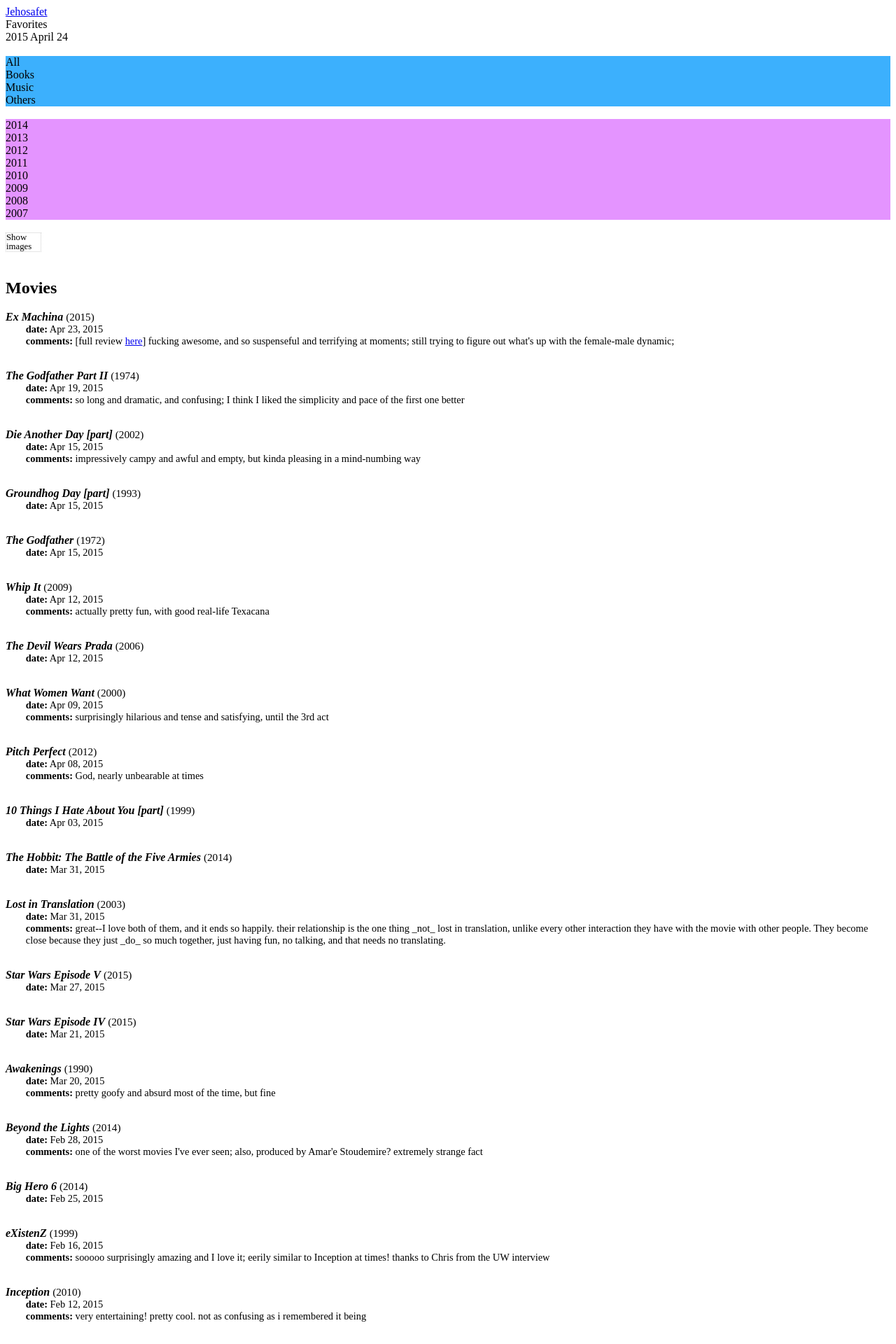
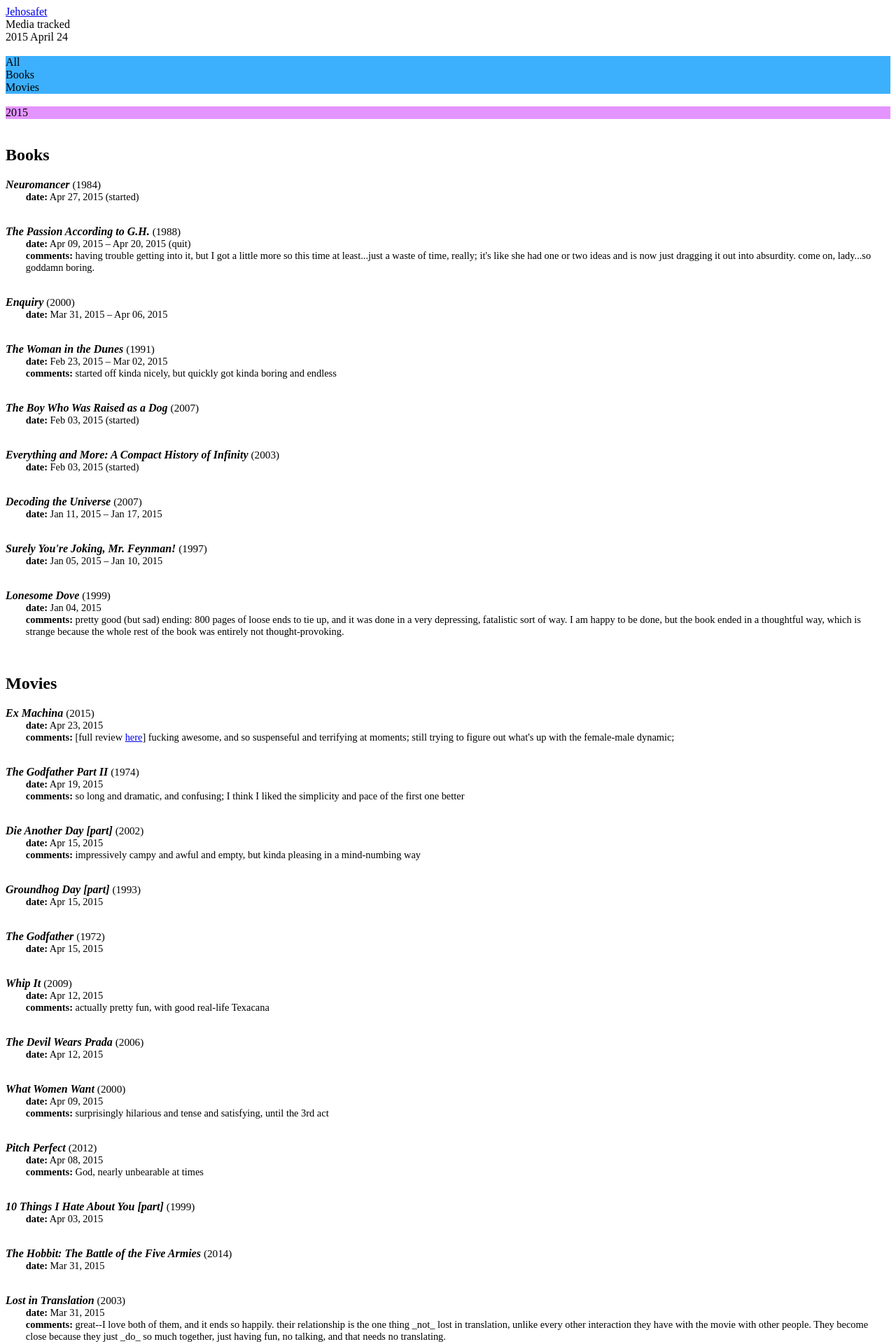
Before and after one commit to mobeets/mobeets.github.io, a Jekyll site: the page built from _posts/2015-04-24-media-tracked.html, in a window 1280 px wide. Shown: the top 1920 px of the page at 70% size. Built offline with Jekyll 4.4.1, drawn with Linux system fonts in a browser that asks for light colours; nearby versions of some CDN libraries; some web fonts are replaced; some of the changed text lies outside the part shown.

Commit message:
refactoring favorites-lists and other js to handle media-tracking page as well

```diff
--- /dev/null
+++ b/_data/tracked_books.yml
@@ -0,0 +1,179 @@
+-   action: Read
+    action_key: R
+    api_source: goodreads
+    api_title: Lonesome Dove
+    author_short: McMurtry
+    authors: Larry McMurtry
+    description: 'pretty good (but sad) ending: 800 pages of loose ends to tie up,
+        and it was done in a very depressing, fatalistic sort of way. I am happy to
+        be done, but the book ended in a thoughtful way, which is strange because
+        the whole rest of the book was entirely not thought-provoking.'
+    end_dt: 2015-01-04 00:00:00
+    location: Rob House
+    quit: false
+    review: ''
+    source: ''
+    start_dt: null
+    subaction: ''
+    subaction_key: '2'
+    subject: McMurtry's Lonesome Dove
+    title: Lonesome Dove
+    url: http://www.goodreads.com/book/show/256008.Lonesome_Dove
+    year: 1999
+-   action: Read
+    action_key: R
+    api_source: goodreads
+    api_title: 'Surely You''re Joking, Mr. Feynman!: Adventures of a Curious Character'
+    author_short: Feynman
+    authors: Richard P. Feynman
+    description: ''
+    end_dt: 2015-01-10 00:00:00
+    location: ''
+    quit: false
+    review: ''
+    source: ''
+    start_dt: 2015-01-05 00:00:00
+    subaction: ''
+    subaction_key: '2'
+    subject: Feynman's "Surely You're Joking, Mr. Feynman!"
+    title: Surely You're Joking, Mr. Feynman!
+    url: http://www.goodreads.com/book/show/5544.Surely_You_re_Joking_Mr_Feynman_
+    year: 1997
+-   action: Read
+    action_key: R
+    api_source: goodreads
+    api_title: 'Decoding the Universe: How the New Science of Information Is Explaining
+        Everything in the Cosmos, from Our Brains to Black Holes'
+    author_short: Seife
+    authors: Charles Seife
+    description: ''
+    end_dt: 2015-01-17 00:00:00
+    location: ''
+    quit: false
+    review: ''
+    source: ''
+    start_dt: 2015-01-11 00:00:00
+    subaction: ''
+    subaction_key: '2'
+    subject: Seife's Decoding the Universe
+    title: Decoding the Universe
+    url: http://www.goodreads.com/book/show/116623.Decoding_the_Universe
+    year: 2007
+-   action: Read
+    action_key: R
+    api_source: goodreads
+    api_title: 'Everything and More: A Compact History of Infinity'
+    author_short: Wallace
+    authors: David Foster Wallace
+    description: ''
+    end_dt: null
+    location: ''
+    quit: false
+    review: ''
+    source: ''
+    start_dt: 2015-02-03 00:00:00
+    subaction: ''
+    subaction_key: '1'
+    subject: 'Wallace''s Everything and More: A Compact History of Infinity'
+    title: 'Everything and More: A Compact History of Infinity'
+    url: http://www.goodreads.com/book/show/821914.Everything_and_More
+    year: 2003
+-   action: Read
+    action_key: R
+    api_source: goodreads
+    api_title: 'The Boy Who Was Raised as a Dog: And Other Stories from a Child Psychiatrist''s
+        Notebook--What Traumatized Children Can Teach Us About Loss, Love, and Healing'
+    author_short: Perry
+    authors: Bruce D. Perry, Maia Szalavitz
+    description: ''
+    end_dt: null
+    location: ''
+    quit: false
+    review: ''
+    source: ''
+    start_dt: 2015-02-03 00:00:00
+    subaction: ''
+    subaction_key: '1'
+    subject: Perry's The Boy Who Was Raised as a Dog
+    title: The Boy Who Was Raised as a Dog
+    url: http://www.goodreads.com/book/show/129909.The_Boy_Who_Was_Raised_as_a_Dog
+    year: 2007
+-   action: Read
+    action_key: R
+    api_source: goodreads
+    api_title: The Woman in the Dunes
+    author_short: Abe
+    authors: "K\u014Db\u014D Abe, E. Dale Saunders"
+    description: started off kinda nicely, but quickly got kinda boring and endless
+    end_dt: 2015-03-02 00:00:00
+    location: Rob House
+    quit: false
+    review: ''
+    source: ''
+    start_dt: 2015-02-23 00:00:00
+    subaction: ''
+    subaction_key: '2'
+    subject: Abe's "The Woman in the Dunes"
+    title: The Woman in the Dunes
+    url: http://www.goodreads.com/book/show/9998.The_Woman_in_the_Dunes
+    year: 1991
+-   action: Read
+    action_key: R
+    api_source: goodreads
+    api_title: Enquiry
+    author_short: Francis
+    authors: Dick Francis
+    description: ''
+    end_dt: 2015-04-06 00:00:00
+    location: American Airlines
+    quit: false
+    review: ''
+    source: ''
+    start_dt: 2015-03-31 00:00:00
+    subaction: ''
+    subaction_key: '2'
+    subject: Francis's Enquiry
+    title: Enquiry
+    url: http://www.goodreads.com/book/show/8558.Enquiry
+    year: 2000
+-   action: Read
+    action_key: R
+    api_source: goodreads
+    api_title: The Passion According to G.H.
+    author_short: Lispector
+    authors: Clarice Lispector, Ronald W. Sousa
+    description: having trouble getting into it, but I got a little more so this time
+        at least...just a waste of time, really; it's like she had one or two ideas
+        and is now just dragging it out into absurdity. come on, lady...so goddamn
+        boring.
+    end_dt: 2015-04-20 00:00:00
+    location: ''
+    quit: true
+    review: ''
+    source: ''
+    start_dt: 2015-04-09 00:00:00
+    subaction: ''
+    subaction_key: Q
+    subject: Lispector's The Passion According to G.H.
+    title: The Passion According to G.H.
+    url: http://www.goodreads.com/book/show/153426.The_Passion_According_to_G_H_
+    year: 1988
+-   action: Read
+    action_key: R
+    api_source: goodreads
+    api_title: 'Neuromancer (Sprawl, #1)'
+    author_short: Gibson
+    authors: William Gibson
+    description: ''
+    end_dt: null
+    location: Rob House
+    quit: false
+    review: ''
+    source: ''
+    start_dt: 2015-04-27 00:00:00
+    subaction: ''
+    subaction_key: .
+    subject: Gibson's "Neuromancer"
+    title: Neuromancer
+    url: http://www.goodreads.com/book/show/22328.Neuromancer
+    year: 1984
--- a/_posts/2015-04-24-media-tracked.html
+++ b/_posts/2015-04-24-media-tracked.html
@@ -1,21 +1,22 @@
 ---
 layout: post
-title: Favorites
+title: Media tracked
 category: listed
-css: favorites
-css2: media-tracked
+css: media-tracked
+js: favorites-lists
+js2: media-tracked
 ---
 {% include JB/setup %}
 
 <div id="list">
     <br>
     <div class="btn-menu">
-        <div class="btn btn-list" data-list="all">All</div>
-        <div class="btn btn-list" data-list="books">Books</div>
-        <div class="btn btn-list" data-list="music">Music</div>
-        <div class="btn btn-list" data-list="misc">Others</div>
+        <div class="btn btn-list" data-list="tracked-all">All</div>
+        <div class="btn btn-list" data-list="tracked-books">Books</div>
+        <div class="btn btn-list" data-list="tracked-movies">Movies</div>
     </div><br>
     <div class="btn-menu">
+        <div class="btn btn-year" data-year="2015">2015</div>
         <div class="btn btn-year" data-year="2014">2014</div>
         <div class="btn btn-year" data-year="2013">2013</div>
         <div class="btn btn-year" data-year="2012">2012</div>
@@ -25,18 +26,14 @@ css2: media-tracked
         <div class="btn btn-year" data-year="2008">2008</div>
         <div class="btn btn-year" data-year="2007">2007</div>
     </div><br>
-    <div class="btn-menu">
-        <div class="btn btn-img" data-toggle="">Show images</div>
-    </div><br>
 {% assign key = 'tracked_' %}
 {% for item in site.data %}
     {% if item[0] contains key %}
         {% capture name %}{{ item[0] | remove:key }}{% endcapture %}
-        <div id="movies-2015" class="movies all list-group">
-        <div class="list-books">
+        <div id="tracked-{{ name }}-2015" class="tracked-{{ name }} all list-group">
             <h2>{{ name | capitalize }}</h2>
             <div class="items">
-            {% for item in site.data.tracked_movies reversed %}
+            {% for item in item[1] reversed %}
                 <div class="media-item">
                     <div class="item-head">
                         <span class="item-title">{{ item.title }}</span>
@@ -75,7 +72,6 @@ css2: media-tracked
             {% endfor %}
             </div>
         </div>
-        </div>
     {% endif %}
 {% endfor %}
 </div>
--- a/assets/css/media-tracked.css
+++ b/assets/css/media-tracked.css
@@ -29,3 +29,10 @@
 .item-label {
     font-weight: bold;
 }
+
+.btn-list {
+    background: #3cb0fd;
+}
+.btn-year {
+    background: #e494ff;
+}
--- a/assets/js/favorites-lists.js
+++ b/assets/js/favorites-lists.js
@@ -5,12 +5,12 @@ Array.prototype.exists = function (x) {
     return false;
 }
 
-var years = new Array();
-years['books'] = [2012, 2013, 2014];
-years['music'] = [2007, 2008, 2009, 2010, 2011, 2012, 2013, 2014];
-years['all'] = [2007, 2008, 2009, 2010, 2011, 2012, 2013, 2014];
-years['misc'] = [2013, 2014];
-var year = 2014;
+// var years = new Array();
+// years['books'] = [2012, 2013, 2014];
+// years['music'] = [2007, 2008, 2009, 2010, 2011, 2012, 2013, 2014];
+// years['all'] = [2007, 2008, 2009, 2010, 2011, 2012, 2013, 2014];
+// years['misc'] = [2013, 2014];
+// var year = 2014;
 // var list = 'all';
 
 function set_default() {
@@ -44,7 +44,7 @@ function update(list, year) {
     $('.btn-year[data-year="' + year + '"]').addClass('btn-active');
     $('.btn-year[data-year="' + year + '"]').removeClass('btn-inactive');
     $('.list-group').hide();
-    if (list === 'all') {
+    if (list === 'all' || list === 'tracked-all') {
         $("div[id$=" + year + "]").show();
     }
     else {
@@ -58,26 +58,6 @@ function update(list, year) {
     }
 }
 
-function update_year() {
-    year = $(this).data('year');
-    if (list === 'misc') {
-        window.location.href = "/listed/seen-tried-tasted/#year=" + year;
-    } else {
-        window.location.href = "/listed/favorites/#year=" + year + "&list=" + list;
-    }
-    update(list, year);
-}
-
-function update_list() {
-    list = $(this).data('list');
-    if (list === 'misc') {
-        window.location.href = "/listed/seen-tried-tasted/#year=" + year;
-    } else {
-        window.location.href = "/listed/favorites/#year=" + year + "&list=" + list;
-    }
-    update(list, year);
-}
-
 function toggle_images() {
     $('.list-img').toggle();
     if($('.list-img').is(':visible')) {
@@ -87,5 +67,31 @@ function toggle_images() {
         console.log('2');
         $('.btn-img').html('Show images');
     }
-    console.log('here');
 }
+
+function makeUpdateUrl_1(list, year) {
+    return "/listed/seen-tried-tasted/#year=" + year;
+}
+function makeUpdateUrl_2(list, year) {
+    return "/listed/favorites/#year=" + year + "&list=" + list;
+}
+
+function update_year() {
+    year = $(this).data('year');
+    if (list === 'misc') {
+        window.location.href = makeUpdateUrl_1(list, year);
+    } else {
+        window.location.href = makeUpdateUrl_2(list, year);
+    }
+    update(list, year);
+}
+
+function update_list() {
+    list = $(this).data('list');
+    if (list === 'misc') {
+        window.location.href = makeUpdateUrl_1(list, year);
+    } else {
+        window.location.href = makeUpdateUrl_2(list, year);
+    }
+    update(list, year);
+}
--- a/assets/js/favorites.js
+++ b/assets/js/favorites.js
@@ -1,3 +1,9 @@
+var years = new Array();
+years['books'] = [2012, 2013, 2014];
+years['music'] = [2007, 2008, 2009, 2010, 2011, 2012, 2013, 2014];
+years['all'] = [2007, 2008, 2009, 2010, 2011, 2012, 2013, 2014];
+years['misc'] = [2013, 2014];
+var year = 2014;
 var list = 'all';
 
 function init() {
--- /dev/null
+++ b/assets/js/media-tracked.js
@@ -0,0 +1,30 @@
+var years = new Array();
+years['tracked-all'] = [2015];
+years['tracked-books'] = [2015];
+years['tracked-movies'] = [2015];
+var year = 2015;
+var list = 'tracked-all';
+
+function init() {
+    $('.btn-list').click(update_list);
+    $('.btn-year').click(update_year);
+    set_default();
+    update(list, year);
+}
+
+function makeUpdateUrl(list, year) {
+    return "/listed/media-tracked/#year=" + year + "&list=" + list;
+}
+
+function update_year() {
+    year = $(this).data('year');
+    window.location.href = makeUpdateUrl(list, year);
+    update(list, year);
+}
+function update_list() {
+    list = $(this).data('list');
+    window.location.href = makeUpdateUrl(list, year);
+    update(list, year);
+}
+
+$(document).ready(init);
--- a/assets/js/seen-tried-tasted.js
+++ b/assets/js/seen-tried-tasted.js
@@ -1,3 +1,6 @@
+var years = new Array();
+years['misc'] = [2013, 2014];
+var year = 2014;
 var list = 'misc';
 
 function init() {
--- a/assets/themes/tom/css/screen.css
+++ b/assets/themes/tom/css/screen.css
@@ -290,7 +290,7 @@ ul.posts {
   padding: 5px 10px 5px 10px;
   border-bottom: none;
   text-decoration: none;
-  width: 3em;
+  /*width: 3em;*/
   text-align: center;
   margin-right: 0.3em;
   float: left;
```
Also changed, not shown: _data/tracked.yml (renamed from _data/tracked_read.yml).
